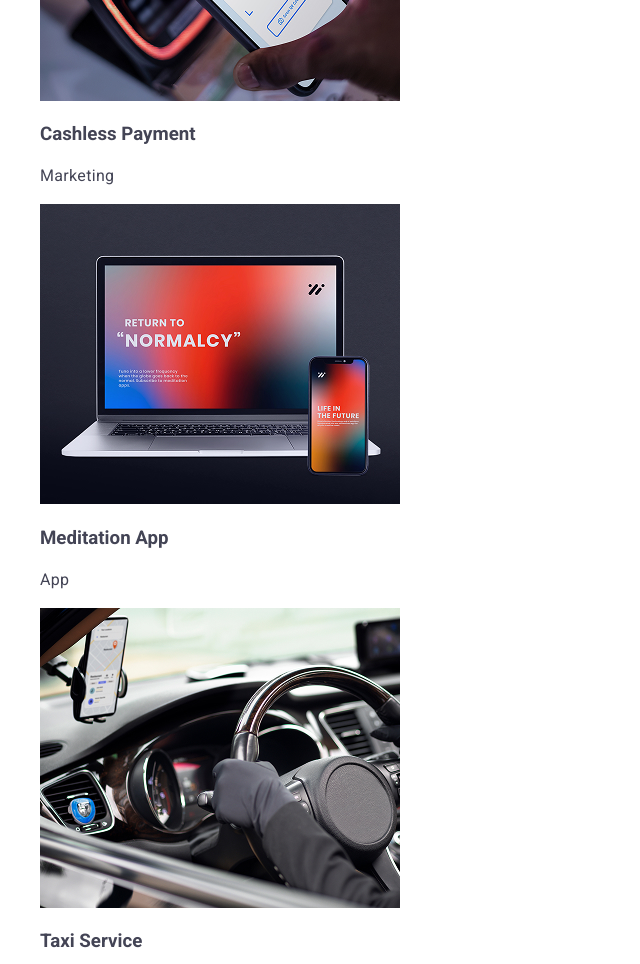
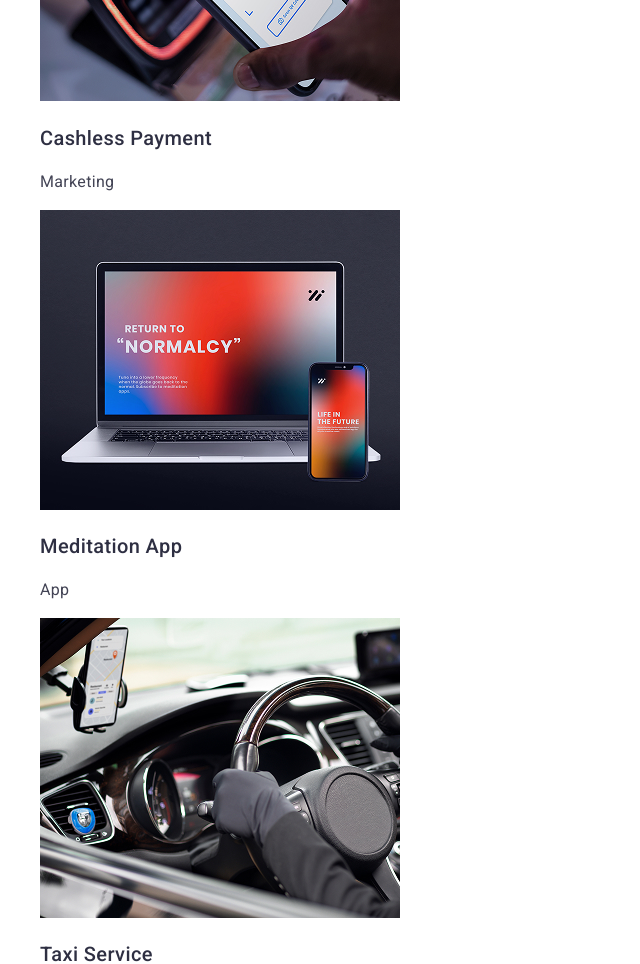
Before and after one commit to daryabutenko110888-cpu/goit-markup-hw-02-, a plain HTML site: page index.html in a window 1280 px wide. Shown: the part 3020-3984 px from the top of the page, without its empty margins (0-640 px from the left). Drawn offline with nearby package versions, Linux system fonts and the light colour scheme.

Commit message:
add styles header

```diff
--- a/index.html
+++ b/index.html
@@ -108,29 +108,29 @@
 
   <li class="made-item">
     <img src="./images/portfolio2.jpg" width="360" height="300" alt="Hand keeping mobile phone and using cashless payment" class="made-img"/>
-    <h3 class="made-subtitile">Cashless Payment</h3>
+    <h3 class="made-subtitle">Cashless Payment</h3>
     <p class="made-item-text">Marketing</p>
   </li>
   <li class="made-item">
     <img src="./images/portfolio3.jpg" width="360" height="300" alt="Laptop with mobile phone" class="made-img"/>
-    <h3 class="made-subtitile">Meditation App</h3>
+    <h3 class="made-subtitle">Meditation App</h3>
     <p class="made-item-text">App</p>
   </li>
 
   <li class="made-item">
     <img src="./images/portfolio4.jpg" width="360" height="300" alt="Taxi driver using taxi Service" class="made-img"/>
-    <h3 class="made-subtitile">Taxi Service</h3>
+    <h3 class="made-subtitle">Taxi Service</h3>
     <p class="made-item-text">Marketing</p>
   </li>
 <li class="made-item">
     <img src="./images/portfolio5.jpg" width="360" height="300"
       alt="Screen of mobile phone with screen Illustrations" class="made-img"/>
-    <h3 class="made-subtitile">Screen Illustrations</h3>
+    <h3 class="made-subtitle">Screen Illustrations</h3>
     <p class="made-item-text">Design</p>
   </li>
 <li class="made-item">
     <img src="./images/portfolio6.jpg" width="360" height="300" alt="Woman with mobile phone and headphones smiling" class="made-img"/>
-    <h3 class="made-subtitile">Online Courses</h3>
+    <h3 class="made-subtitle">Online Courses</h3>
     <p class="made-item-text">Marketing</p>
   </li>
 </ul>
```
